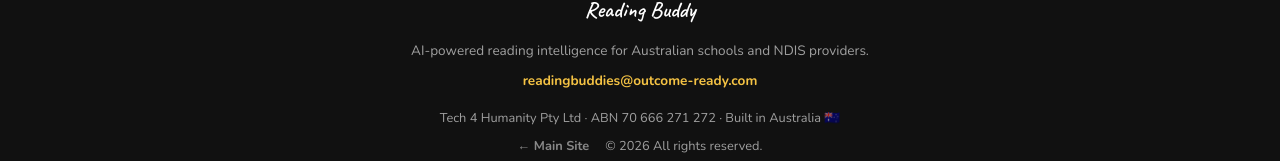
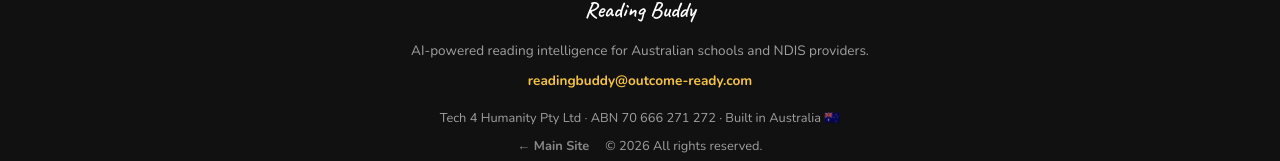
Before and after one commit to TML-4PM/reading-buddy, a Next.js app: page /marketing in a window 1280 px wide. Shown: the part 7086-7247 px from the top of the page. Built offline with nearby package versions, Linux system fonts and the light colour scheme.

Commit message:
fix: readingbuddies→readingbuddy email (singular)

```diff
--- a/app/marketing/page.tsx
+++ b/app/marketing/page.tsx
@@ -63,7 +63,7 @@ export default function MarketingPage() {
 
   const handleSubmit = (e: React.FormEvent) => {
     e.preventDefault()
-    window.location.href = `mailto:readingbuddies@outcome-ready.com?subject=Message from ${form.name}&body=${form.message}`
+    window.location.href = `mailto:readingbuddy@outcome-ready.com?subject=Message from ${form.name}&body=${form.message}`
     setSent(true)
   }
 
@@ -183,7 +183,7 @@ export default function MarketingPage() {
           <div className="mkt-nav-links">
             <a href="#about">About Us</a>
             <a href="#contact">Contact Us</a>
-            <a href="mailto:readingbuddies@outcome-ready.com" className="mkt-btn-login">Login</a>
+            <a href="mailto:readingbuddy@outcome-ready.com" className="mkt-btn-login">Login</a>
           </div>
         </nav>
 
@@ -470,7 +470,7 @@ export default function MarketingPage() {
         <footer className="mkt-footer">
           <span className="mkt-footer-logo">Reading Buddy</span>
           <p style={{ marginBottom: 8 }}>AI-powered reading intelligence for Australian schools and NDIS providers.</p>
-          <p style={{ marginBottom: 16 }}><a href="mailto:readingbuddies@outcome-ready.com">readingbuddies@outcome-ready.com</a></p>
+          <p style={{ marginBottom: 16 }}><a href="mailto:readingbuddy@outcome-ready.com">readingbuddy@outcome-ready.com</a></p>
           <p style={{ fontSize: '0.8rem' }}>Tech 4 Humanity Pty Ltd · ABN 70 666 271 272 · Built in Australia 🇦🇺</p>
           <p style={{ fontSize: '0.8rem', marginTop: 8 }}>
             <a href="/" style={{ color: 'rgba(255,255,255,0.5)', marginRight: 16 }}>← Main Site</a>
```
